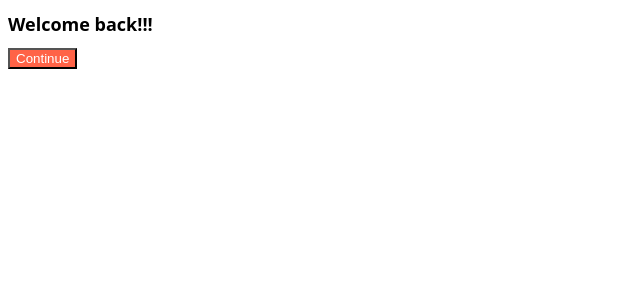
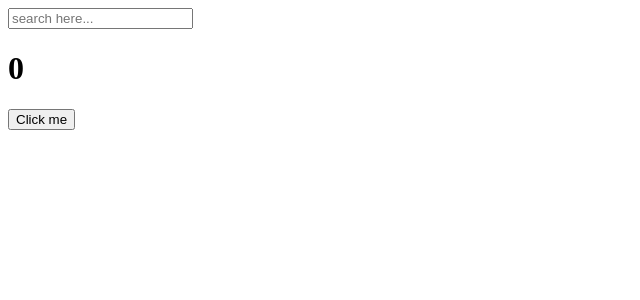
Before and after one commit to hn2322/react_learn, a React (Create React App) app: page / in a window 1280 px wide. Shown: the top 300 px of the page, without its empty margins (0-640 px from the left). Built offline with nearby package versions, Linux system fonts and the light colour scheme.

Commit message:
Feat: add useEffect
useEffect를 활용하는 구문 작성

```diff
--- a/src/App.js
+++ b/src/App.js
@@ -1,14 +1,34 @@
-import Button from "./Button";
-import styles from "./App.module.css";
+import Button from './Button';
+import styles from './App.module.css';
+import { useEffect, useState } from 'react';
 
 function App() {
+    const [counter, setValue] = useState(0);
+    const [keyword, setKeyword] = useState('');
+    const onClick = () => setValue((pre) => pre + 1);
+    const onChange = (event) => {
+        setKeyword(event.target.value);
+    };
+    useEffect(() => {
+        console.log('I run only once.');
+    }, []);
+    useEffect(() => {
+        console.log("I run when 'keyword' changes");
+    }, [keyword]);
+    useEffect(() => {
+        console.log("I run when 'counter' changes");
+    }, [counter]);
+    useEffect(() => {
+        console.log("I run when 'keyword' & 'counter' changes");
+    }, [keyword, counter]);
 
-  return (
-    <div>
-      <h1 className={styles.title}>Welcome back!!!</h1>
-      <Button text={"Continue"} />
-    </div>
-  );
+    return (
+        <div>
+            <input value={keyword} onChange={onChange} type="text" placeholder="search here..." />
+            <h1>{counter}</h1>
+            <button onClick={onClick}>Click me</button>
+        </div>
+    );
 }
 
 export default App;
--- a/src/index.js
+++ b/src/index.js
@@ -3,11 +3,7 @@
 import App from './App';
 
 const root = ReactDOM.createRoot(document.getElementById('root'));
-root.render(
-  <React.StrictMode>
-    <App />
-  </React.StrictMode>
-);
+root.render(<App />);
 
 // If you want to start measuring performance in your app, pass a function
 // to log results (for example: reportWebVitals(console.log))
```
Also changed, not shown: 1 other file (tests, documents, lock files or other folders).
